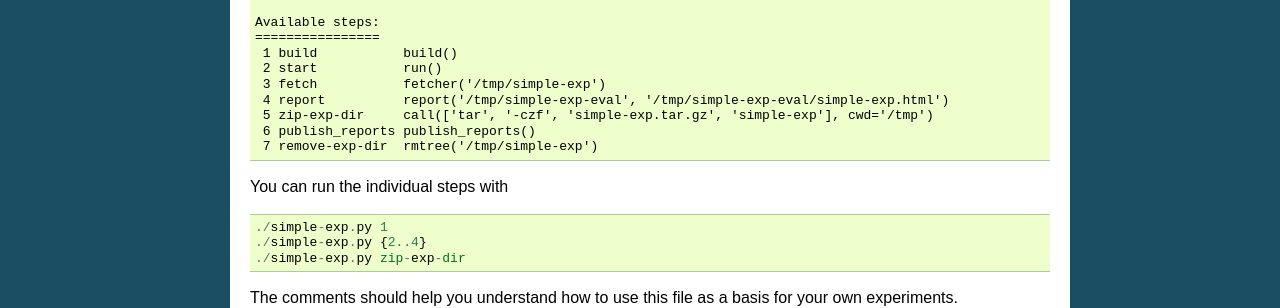
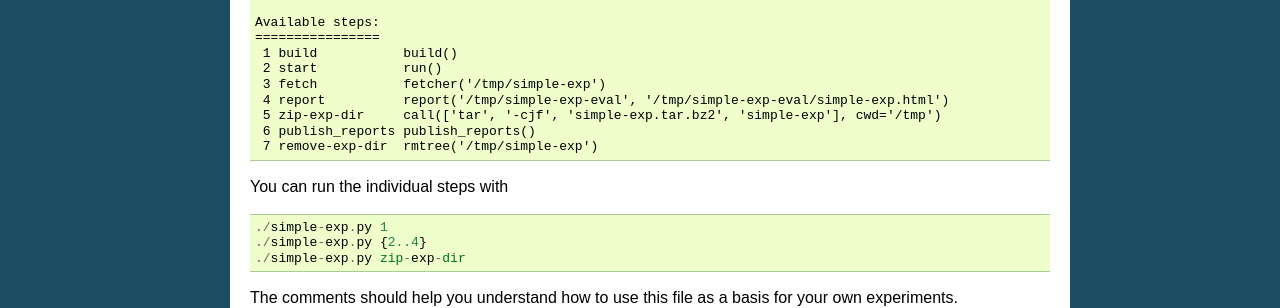
Before and after one commit to aibasel/lab, a Sphinx documentation site: the page built from docs/lab.tutorial.rst, in a window 1280 px wide. Shown: the part 299-607 px from the top of the page. Built offline with Sphinx 7.4.7, drawn with Linux system fonts in a browser that asks for light colours; some of the changed text lies outside the part shown.

Commit message:
update help text in tutorial

```diff
--- a/docs/lab.tutorial.rst
+++ b/docs/lab.tutorial.rst
@@ -22,7 +22,7 @@ at ``examples/simple/simple-exp.py``. You can see the available steps with ::
      2 start           run()
      3 fetch           fetcher('/tmp/simple-exp')
      4 report          report('/tmp/simple-exp-eval', '/tmp/simple-exp-eval/simple-exp.html')
-     5 zip-exp-dir     call(['tar', '-czf', 'simple-exp.tar.gz', 'simple-exp'], cwd='/tmp')
+     5 zip-exp-dir     call(['tar', '-cjf', 'simple-exp.tar.bz2', 'simple-exp'], cwd='/tmp')
      6 publish_reports publish_reports()
      7 remove-exp-dir  rmtree('/tmp/simple-exp')
 
```
